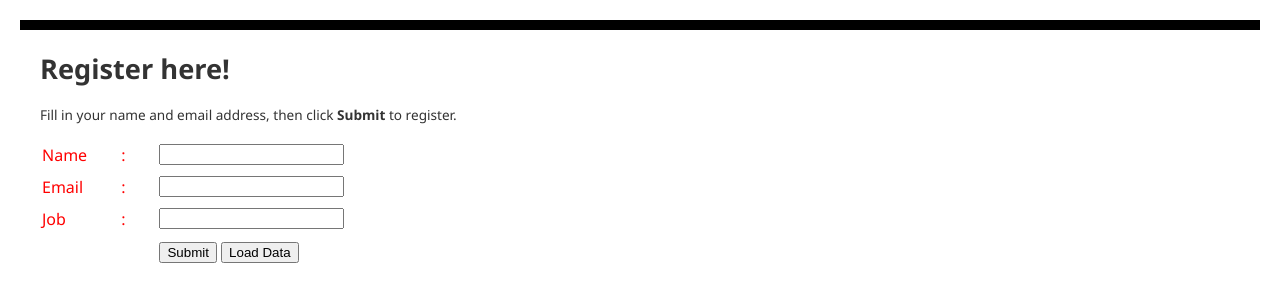
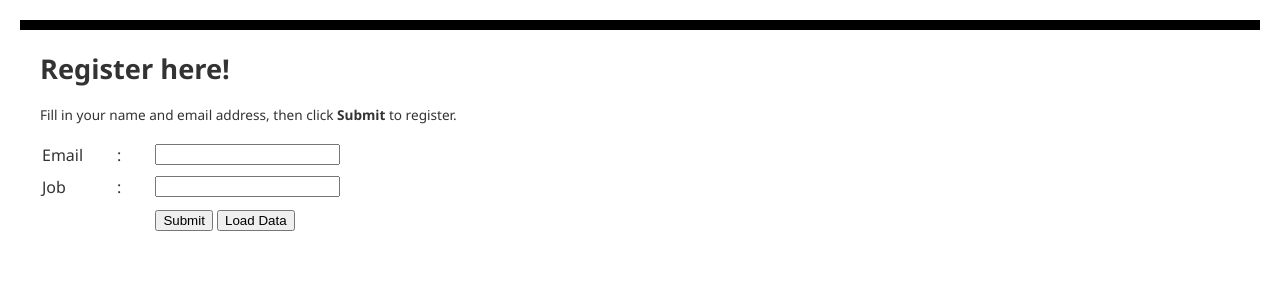
Before and after one commit to clazsec/azure_sub, a PHP site: page / in a window 1280 px wide. Shown: the top 302 px of the page. Run offline with PHP 8.4, Linux system fonts and the light colour scheme; some libraries are stand-ins or nearby versions.

Commit message:
Update index.php

```diff
--- a/index.php
+++ b/index.php
@@ -19,7 +19,7 @@
  <h1>Register here!</h1>
  <p>Fill in your name and email address, then click <strong>Submit</strong> to register.</p>
  <form method="post" action="index.php" enctype="multipart/form-data" >
-      <table border="0" style="center; color:#FF0000">
+      <table border="0" style="center; >
        <tr>
     <td>Name </td>
     <td>:</td>
```
